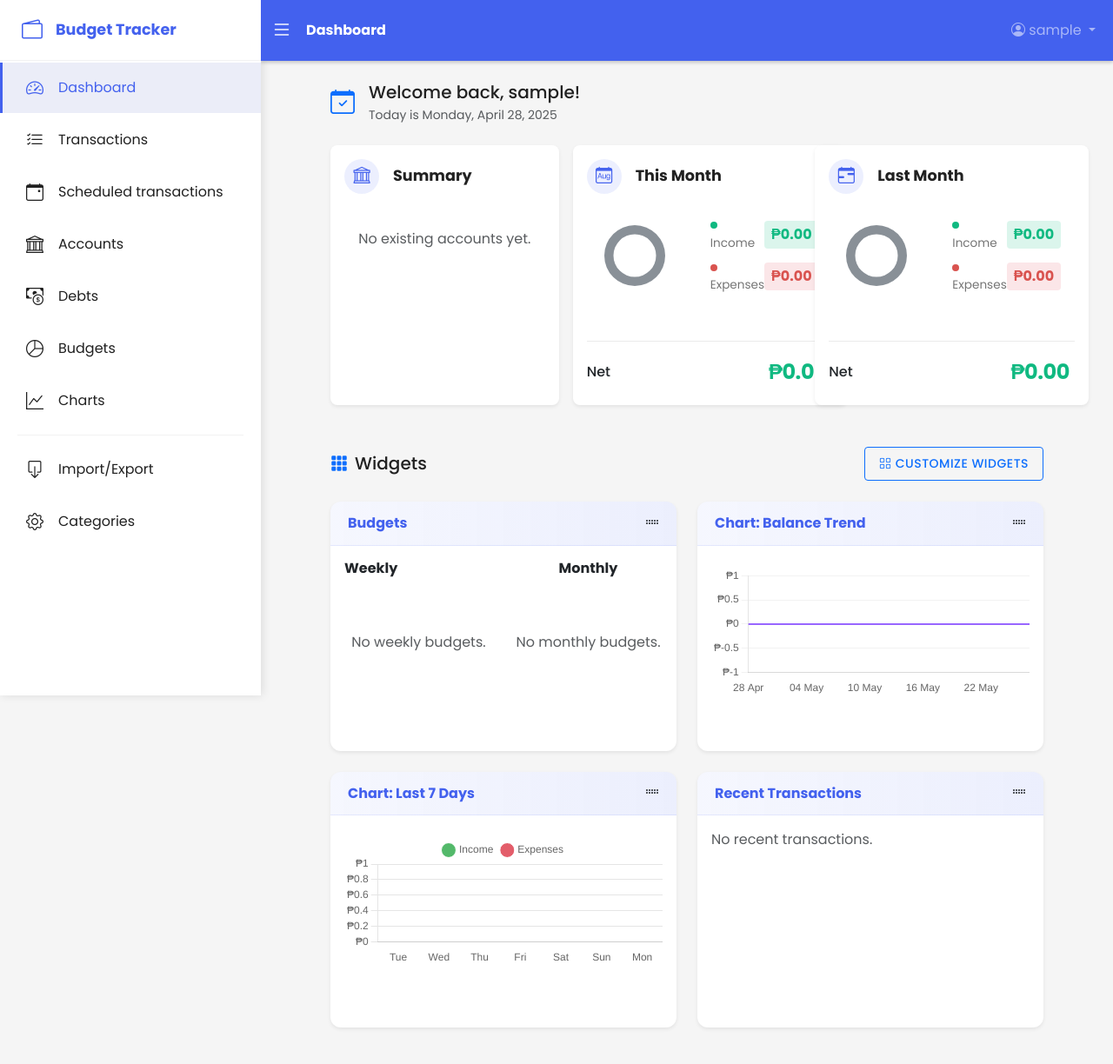
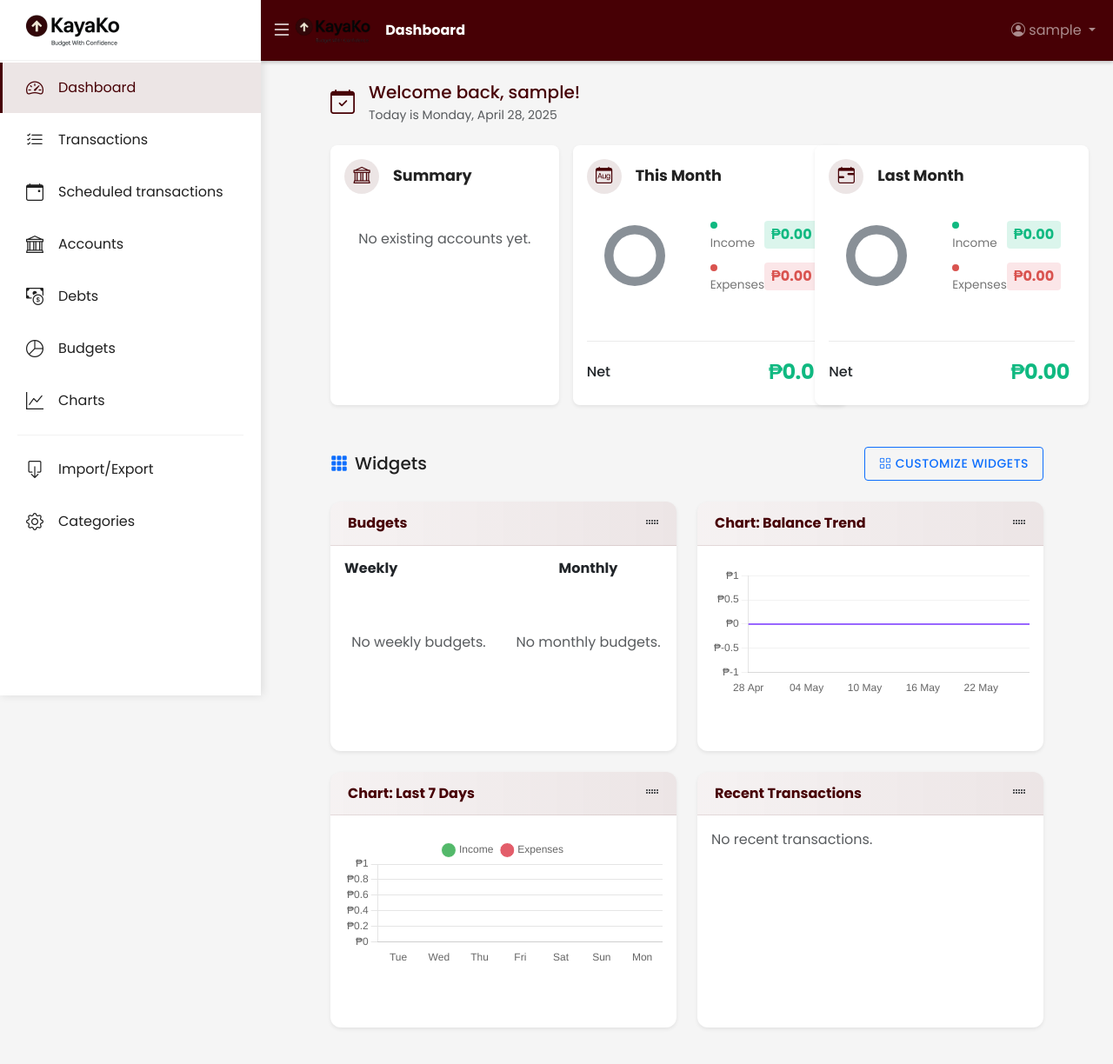
Before and after one commit to sageofnotrade/cs126le2, a Django app: page /dashboard/ in a window 1280 px wide. Shown: the whole page at 87% size. Run offline with Django 5.2, Linux system fonts and the light colour scheme; the visitor is signed in with stand-in values (Sample User, id 1); data comes from the database, SQL or seed files in the repository; data that the repository does not hold is empty.

Commit message:
Fixed the app's color theme and minor ui fixes

```diff
--- a/templates/base.html
+++ b/templates/base.html
@@ -5,6 +5,8 @@
     <meta charset="UTF-8">
     <meta name="viewport" content="width=device-width, initial-scale=1.0">
     <title>{% block title %}Budget Tracker{% endblock %}</title>
+    <!-- Favicon -->
+    <link rel="icon" href="{% static 'img/logofinal.png' %}" type="image/png">
     <!-- Material Design Icons -->
     <link href="https://fonts.googleapis.com/icon?family=Material+Icons" rel="stylesheet">
     <!-- Google Fonts -->
@@ -54,9 +56,9 @@
         }
 
         :root {
-            --primary-color: #4361ee;
-            --primary-light: #4895ef;
-            --primary-dark: #3f37c9;
+            --primary-color: #470005;
+            --primary-light: #7d000a;
+            --primary-dark: #2d0003;
             --secondary-color: #4caf50;
             --secondary-light: #80e27e;
             --secondary-dark: #087f23;
@@ -109,7 +111,7 @@
             display: flex;
             align-items: center;
             padding: 20px 25px;
-            color: var(--primary-color);
+            color: #470005;
             font-weight: 700;
             border-bottom: 1px solid rgba(0,0,0,0.05);
             height: 70px;
@@ -146,14 +148,14 @@
         }
 
         .sidebar-item:hover {
-            background-color: rgba(63, 81, 181, 0.05);
-            color: var(--primary-color);
+            background-color: rgba(71, 0, 5, 0.05);
+            color: #470005;
         }
 
         .sidebar-item.active {
-            background-color: rgba(63, 81, 181, 0.1);
-            color: var(--primary-color);
-            border-left-color: var(--primary-color);
+            background-color: rgba(71, 0, 5, 0.1);
+            color: #470005;
+            border-left-color: #470005;
         }
 
         .sidebar-icon {
@@ -194,7 +196,7 @@
         }
 
         .main-navbar {
-            background-color: var(--primary-color);
+            background-color: #470005;
             box-shadow: 0 2px 4px rgba(0,0,0,.2);
             height: var(--header-height);
             z-index: 1030;
@@ -532,8 +535,7 @@
     <div class="sidebar" id="sidebar">
         <!-- Sidebar brand -->
         <div class="sidebar-brand">
-            <i class="bi bi-wallet2 sidebar-brand-icon"></i>
-            <span class="sidebar-brand-text">Budget Tracker</span>
+            <img src="{% static 'img/logofinal.png' %}" alt="Budget Tracker Logo" class="img-fluid" style="max-height: 40px;">
         </div>
 
         <a href="{% url 'dashboard' %}" class="sidebar-item {% if request.path == '/dashboard/' %}active{% endif %}">
@@ -589,9 +591,12 @@
                 {% endif %}
 
                 <!-- Page Title - Show dynamically based on current page -->
-                <span class="navbar-text text-white ms-3 fw-bold">
-                    {% block navbar_title %}Dashboard{% endblock %}
-                </span>
+                <div class="d-flex align-items-center">
+                    <img src="{% static 'img/logofinal.png' %}" alt="Budget Tracker Logo" class="img-fluid me-2" style="max-height: 32px;">
+                    <span class="navbar-text text-white fw-bold">
+                        {% block navbar_title %}Dashboard{% endblock %}
+                    </span>
+                </div>
 
             <button class="navbar-toggler" type="button" data-bs-toggle="collapse" data-bs-target="#navbarNav">
                 <span class="navbar-toggler-icon"></span>
--- a/templates/finances/dashboard.html
+++ b/templates/finances/dashboard.html
@@ -29,8 +29,8 @@ body.dark-mode .date-text {
 
 .dashboard-grid .card-header {
     cursor: grab;
-    background: linear-gradient(to right, rgba(67, 97, 238, 0.05), rgba(67, 97, 238, 0.1));
-    border-bottom: 1px solid rgba(67, 97, 238, 0.1);
+    background: linear-gradient(to right, rgba(71, 0, 5, 0.05), rgba(71, 0, 5, 0.1));
+    border-bottom: 1px solid rgba(71, 0, 5, 0.1);
     display: flex;
     align-items: center;
     justify-content: space-between;
@@ -40,12 +40,12 @@ body.dark-mode .date-text {
 .dashboard-grid .card-header .fs-6 {
     margin: 0;
     font-weight: 600;
-    color: var(--primary-color);
+    color: #470005;
 }
 
 .dashboard-grid .card-header:active {
     cursor: grabbing;
-    background-color: rgba(67, 97, 238, 0.15);
+    background-color: rgba(71, 0, 5, 0.15);
 }
 
 /* Improved text readability styles */
@@ -144,13 +144,13 @@ body.dark-mode .date-text {
     justify-content: center;
     width: 40px;
     height: 40px;
-    background-color: rgba(67, 97, 238, 0.1);
+    background-color: rgba(71, 0, 5, 0.1);
     border-radius: 50%;
     margin-right: 1rem;
 }
 
 .summary-icon i {
-    color: var(--primary-color);
+    color: #470005;
     font-size: 1.2rem;
 }
 
@@ -184,7 +184,7 @@ body.dark-mode .date-text {
 }
 
 .dashboard-grid .progress-bar {
-    background: linear-gradient(to right, var(--primary-color), var(--primary-light));
+    background: linear-gradient(to right, #470005, #7d000a);
     border-radius: 4px;
 }
 
@@ -579,10 +579,10 @@ body.dark-mode .transaction-category[data-category-type="other"] {
 <header class="d-flex justify-content-between align-items-center mb-4">
     <div class="welcome-container d-flex align-items-center">
         <div class="welcome-icon me-3">
-            <i class="bi bi-calendar-check text-primary" style="font-size: 1.75rem;"></i>
+            <i class="bi bi-calendar-check" style="font-size: 1.75rem; color: #470005;"></i>
         </div>
     <div>
-            <p class="h5 mb-1 welcome-text">Welcome back, {{ user.username }}!</p>
+            <p class="h5 mb-1 welcome-text" style="color: #470005;">Welcome back, {{ user.username }}!</p>
             <p class="text-muted small mb-0 date-text">Today is {% now "l, F j, Y" %}</p>
         </div>
     </div>
@@ -791,7 +791,7 @@ body.dark-mode .transaction-category[data-category-type="other"] {
     <div class="modal-dialog modal-lg">
         <div class="modal-content">
             <div class="modal-header">
-                <h5 class="modal-title" id="dashboardPreferencesModalLabel">WIDGET PREFERENCES</h5>
+                <h5 class="modal-title" id="dashboardPreferencesModalLabel" style="color: #470005;">WIDGET PREFERENCES</h5>
                 <button type="button" class="btn-close" data-bs-dismiss="modal" aria-label="Close"></button>
             </div>
             <div class="modal-body">
@@ -1800,7 +1800,7 @@ function initDashboard() {
                 widgetElement.innerHTML = `
                     <div class="card border-0 shadow-sm dashboard-card h-100">
                         <div class="card-header d-flex justify-content-between align-items-center">
-                            <h5 class="mb-0 fs-6">${widget.title}</h5>
+                            <h5 class="mb-0 fs-6" style="color: #470005;">${widget.title}</h5>
                             <i class="bi bi-grip-horizontal"></i>
                         </div>
                         ${widget.content}
```
Also changed, not shown: other parts of templates/base.html (+22 -21 lines).
